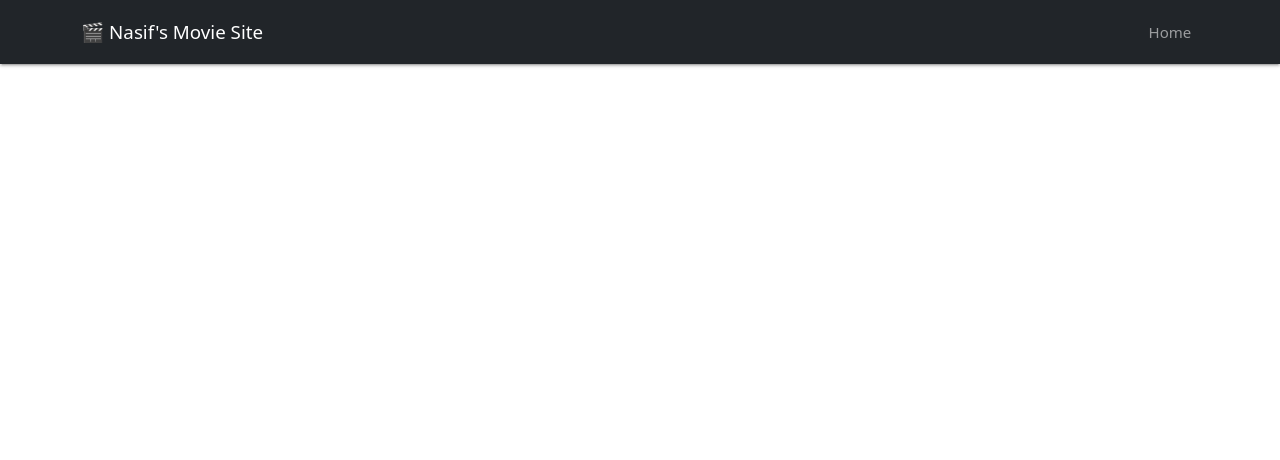
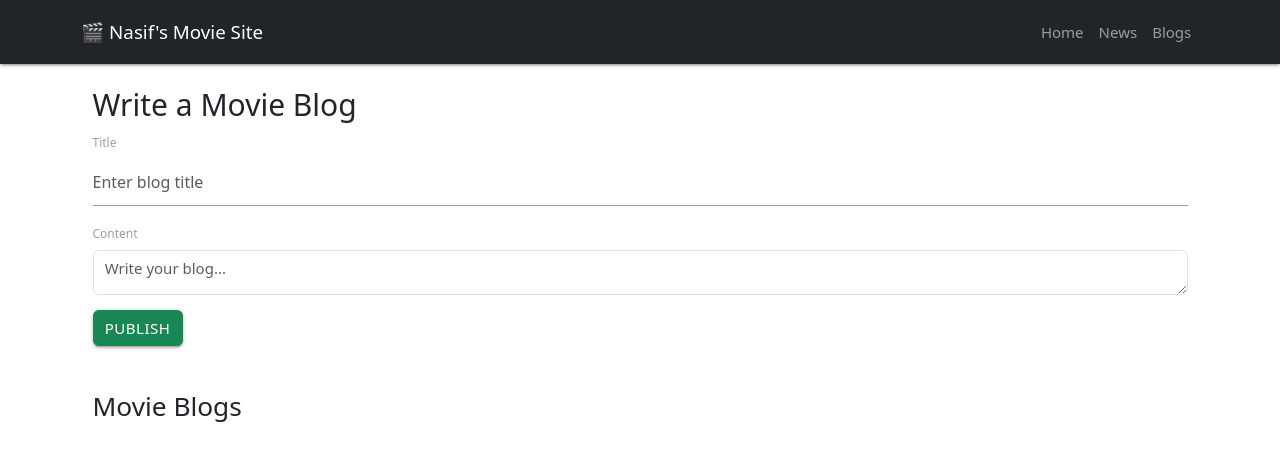
Before and after one commit to nasifshah548/Movie-App, a React (Create React App) app: page /blogs in a window 1280 px wide. Shown: the top 460 px of the page. Built offline with nearby package versions, Linux system fonts and the light colour scheme.

Commit message:
Added News & Blogs Component

```diff
--- a/public/index.html
+++ b/public/index.html
@@ -25,8 +25,11 @@
       Learn how to configure a non-root public URL by running `npm run build`.
     -->
     <title>React App</title>
+
     <!-- Compiled and minified CSS -->
     <link rel="stylesheet" href="https://cdnjs.cloudflare.com/ajax/libs/materialize/1.0.0/css/materialize.min.css">
+    <link rel="stylesheet" href="https://cdnjs.cloudflare.com/ajax/libs/font-awesome/6.7.2/css/all.min.css" />
+
   </head>
   <body>
     <noscript>You need to enable JavaScript to run this app.</noscript>
--- a/src/App.css
+++ b/src/App.css
@@ -1,4 +1,4 @@
-/* Global Styles */
+/* =================== GLOBAL STYLES =================== */
 body {
   margin: 0;
   font-family: 'Poppins', sans-serif;
@@ -6,7 +6,7 @@ body {
   color: white;
 }
 
-/* Home Page Background */
+/* =================== HOME PAGE BACKGROUND =================== */
 .home-page {
   background-color: #121212;
   display: flex;
@@ -16,7 +16,7 @@ body {
   min-height: 100vh;
 }
 
-/* Movie Grid */
+/* =================== MOVIE GRID =================== */
 .movie-grid {
   display: grid;
   grid-template-columns: repeat(5, 240px); /* Exactly 5 cards per row */
@@ -25,7 +25,7 @@ body {
   padding: 20px;
 }
 
-/* Movie Card */
+/* =================== MOVIE CARD =================== */
 .movie-card {
   display: flex;
   flex-direction: column;
@@ -63,7 +63,79 @@ body {
   text-align: center;
 }
 
-/* Responsive Fix */
+/* =================== NEWS SECTION =================== */
+.news-container {
+  text-align: center;
+  padding: 40px 20px;
+}
+
+
+/* News Grid Layout - 3 cards per row */
+.news-grid {
+  display: grid;
+  grid-template-columns: repeat(3, 1fr); /* 3 cards per row */
+  gap: 20px;
+  justify-content: center;
+  padding: 20px;
+}
+
+/* News Card */
+.news-card {
+  background-color: rgba(30, 30, 30, 0.9);
+  border-radius: 10px;
+  overflow: hidden;
+  transition: transform 0.3s ease-in-out;
+  border: 3px solid #007bff;
+}
+
+.news-card:hover {
+  transform: scale(1.03);
+}
+
+/* News Image */
+.news-card-img {
+  width: 100%;
+  height: 180px; /* Adjusted for better fit */
+  object-fit: cover;
+  border-radius: 10px 10px 0 0;
+}
+
+/* News Content */
+.news-content {
+  padding: 15px;
+}
+
+.news-title {
+  font-size: 18px;
+  font-weight: bold;
+  color: white;
+  margin-bottom: 8px;
+}
+
+.news-description {
+  font-size: 14px;
+  color: #ccc;
+  margin-bottom: 10px;
+}
+
+/* Read More Button */
+.news-button {
+  background-color: #007bff;
+  border: none;
+  font-weight: bold;
+  padding: 8px 15px;
+  border-radius: 5px;
+  color: white;
+  text-decoration: none;
+  display: inline-block;
+  transition: background-color 0.3s ease-in-out;
+}
+
+.news-button:hover {
+  background-color: #0056b3;
+}
+
+/* =================== RESPONSIVENESS =================== */
 @media (max-width: 1300px) {
   .movie-grid {
     grid-template-columns: repeat(4, 240px); /* 4 cards per row */
@@ -87,3 +159,16 @@ body {
     grid-template-columns: repeat(1, 240px); /* 1 card per row */
   }
 }
+
+/* Responsive News Layout */
+@media (max-width: 992px) {
+  .news-grid {
+    grid-template-columns: repeat(2, 1fr); /* 2 cards per row */
+  }
+}
+
+@media (max-width: 768px) {
+  .news-grid {
+    grid-template-columns: repeat(1, 1fr); /* 1 card per row */
+  }
+}
--- a/src/App.js
+++ b/src/App.js
@@ -2,6 +2,8 @@ import React from "react";
 import { BrowserRouter as Router, Routes, Route } from "react-router-dom";
 import Home from "./Components/Home";
 import Movie from "./Components/Movie";
+import News from "./Components/News";
+import Blog from "./Components/Blog";
 import { Container } from "react-bootstrap";
 import NavigationBar from "./Components/NavigationBar";
 
@@ -13,6 +15,8 @@ function App() {
         <Routes>
           <Route path="/" element={<Home />} />
           <Route path="/movie/:movieId" element={<Movie />} />
+          <Route path="/news" element={<News />} />
+          <Route path="/blogs" element={<Blog />} />
         </Routes>
       </Container>
     </Router>
--- /dev/null
+++ b/src/Components/Blog.js
@@ -0,0 +1,104 @@
+import React, { Component } from "react";
+import { Container, Card, Button, Form } from "react-bootstrap";
+
+class Blog extends Component {
+  constructor() {
+    super();
+    this.state = {
+      blogs: [],
+      title: "",
+      content: "",
+      editingIndex: null,
+    };
+  }
+
+  handleInputChange = (e) => {
+    this.setState({ [e.target.name]: e.target.value });
+  };
+
+  handlePublish = () => {
+    const { title, content, blogs, editingIndex } = this.state;
+    if (!title || !content) return;
+
+    const now = new Date();
+    const formattedDate = now.toLocaleString();
+
+    if (editingIndex !== null) {
+      // Editing existing blog
+      const updatedBlogs = [...blogs];
+      updatedBlogs[editingIndex] = { title, content, timestamp: `Edited at ${formattedDate}` };
+      this.setState({ blogs: updatedBlogs, title: "", content: "", editingIndex: null });
+    } else {
+      // Adding a new blog
+      const newBlog = { title, content, timestamp: `Published at ${formattedDate}` };
+      this.setState({ blogs: [newBlog, ...blogs], title: "", content: "" });
+    }
+  };
+
+  handleEdit = (index) => {
+    const { title, content } = this.state.blogs[index];
+    this.setState({ title, content, editingIndex: index });
+  };
+
+  handleDelete = (index) => {
+    const updatedBlogs = this.state.blogs.filter((_, i) => i !== index);
+    this.setState({ blogs: updatedBlogs });
+  };
+
+  render() {
+    const { blogs, title, content, editingIndex } = this.state;
+
+    return (
+      <Container className="mt-4">
+        <h2>Write a Movie Blog</h2>
+        <Form>
+          <Form.Group className="mb-3">
+            <Form.Label>Title</Form.Label>
+            <Form.Control
+              type="text"
+              name="title"
+              value={title}
+              onChange={this.handleInputChange}
+              placeholder="Enter blog title"
+            />
+          </Form.Group>
+
+          <Form.Group className="mb-3">
+            <Form.Label>Content</Form.Label>
+            <Form.Control
+              as="textarea"
+              name="content"
+              value={content}
+              onChange={this.handleInputChange}
+              rows={4}
+              placeholder="Write your blog..."
+            />
+          </Form.Group>
+
+          <Button variant="success" onClick={this.handlePublish}>
+            {editingIndex !== null ? "Update" : "Publish"}
+          </Button>
+        </Form>
+
+        <h3 className="mt-5">Movie Blogs</h3>
+        {blogs.map((blog, index) => (
+          <Card key={index} className="mb-3">
+            <Card.Body>
+              <Card.Title>{blog.title}</Card.Title>
+              <Card.Text>{blog.content}</Card.Text>
+              <Card.Footer className="text-muted">{blog.timestamp}</Card.Footer>
+              <Button variant="warning" className="me-2" onClick={() => this.handleEdit(index)}>
+                Edit
+              </Button>
+              <Button variant="danger" onClick={() => this.handleDelete(index)}>
+                Delete
+              </Button>
+            </Card.Body>
+          </Card>
+        ))}
+      </Container>
+    );
+  }
+}
+
+export default Blog;
--- a/src/Components/Home.js
+++ b/src/Components/Home.js
@@ -3,7 +3,7 @@ import axios from "axios";
 import apiKey from "../config";
 import { Link } from "react-router-dom";
 import { Card, Container, Row, Col, Spinner } from "react-bootstrap";
-import "../App.css"; // Ensure the CSS file is imported
+import "../App.css";
 
 class Home extends Component {
   constructor() {
@@ -38,6 +38,14 @@ class Home extends Component {
 
     return (
       <Container>
+        {/* Title Section with Icon */}
+        <div className="text-center my-4">
+          <h1 className="title">
+            <i className="fas fa-film"></i> Cineplex Latests: Popular Popcorn Picks
+          </h1>
+        </div>
+
+        {/* Movie Cards */}
         <Row className="movie-grid">
           {movieList.map((x, index) => (
             <Col key={index} className="d-flex justify-content-center">
--- a/src/Components/NavigationBar.js
+++ b/src/Components/NavigationBar.js
@@ -11,6 +11,8 @@ const NavigationBar = () => {
         <Navbar.Collapse id="basic-navbar-nav">
           <Nav className="ms-auto">
             <Nav.Link as={Link} to="/">Home</Nav.Link>
+            <Nav.Link as={Link} to="/news">News</Nav.Link>
+            <Nav.Link as={Link} to="/blogs">Blogs</Nav.Link>
           </Nav>
         </Navbar.Collapse>
       </Container>
--- /dev/null
+++ b/src/Components/News.js
@@ -0,0 +1,65 @@
+import React, { Component } from "react";
+import axios from "axios";
+import { Container, Card, Button, Spinner } from "react-bootstrap";
+import "../App.css";
+
+class News extends Component {
+  constructor() {
+    super();
+    this.state = {
+      newsList: [],
+      loading: true,
+    };
+  }
+
+  componentDidMount() {
+    const newsApiKey = "63a356986c8e1fc58836b2a28d5aa9a5";
+    const newsUrl = `https://gnews.io/api/v4/search?q=Hollywood&lang=en&country=us&max=9&apikey=${newsApiKey}`;
+
+    axios.get(newsUrl).then((response) => {
+        this.setState({
+          newsList: response.data.articles,
+          loading: false,
+        });
+      }).catch((error) => {
+        console.error("Error fetching news:", error);
+        this.setState({ loading: false });
+      });
+  }
+
+  render() {
+    const { newsList, loading } = this.state;
+
+    if (loading) {
+      return (
+        <Container className="text-center mt-5">
+          <Spinner animation="border" variant="primary" />
+        </Container>
+      );
+    }
+
+    return (
+        <Container className="news-container">
+        <h2 className="news-heading">Hollywood News</h2>
+        <div className="news-grid">
+          {newsList.map((x, index) => (
+            <Card key={index} className="news-card">
+              <Card.Img variant="top" src={x.image} alt="Hollywood" className="news-card-img" />
+              <Card.Body className="news-content">
+                <Card.Title className="news-title"><strong>{x.title}</strong></Card.Title>
+                <Card.Text className="news-description">
+                  <em>{x.description ? x.description.slice(0, 100) + "..." : "No description available."}</em>
+                </Card.Text>
+                <Button variant="primary" href={x.url} target="_blank" className="news-button">
+                  Read More...
+                </Button>
+              </Card.Body>
+            </Card>
+          ))}
+        </div>
+      </Container>
+    );
+  }
+}
+
+export default News;
```
Also changed, not shown: src/index.css (line endings or trailing spaces), src/index.js (line endings or trailing spaces).
